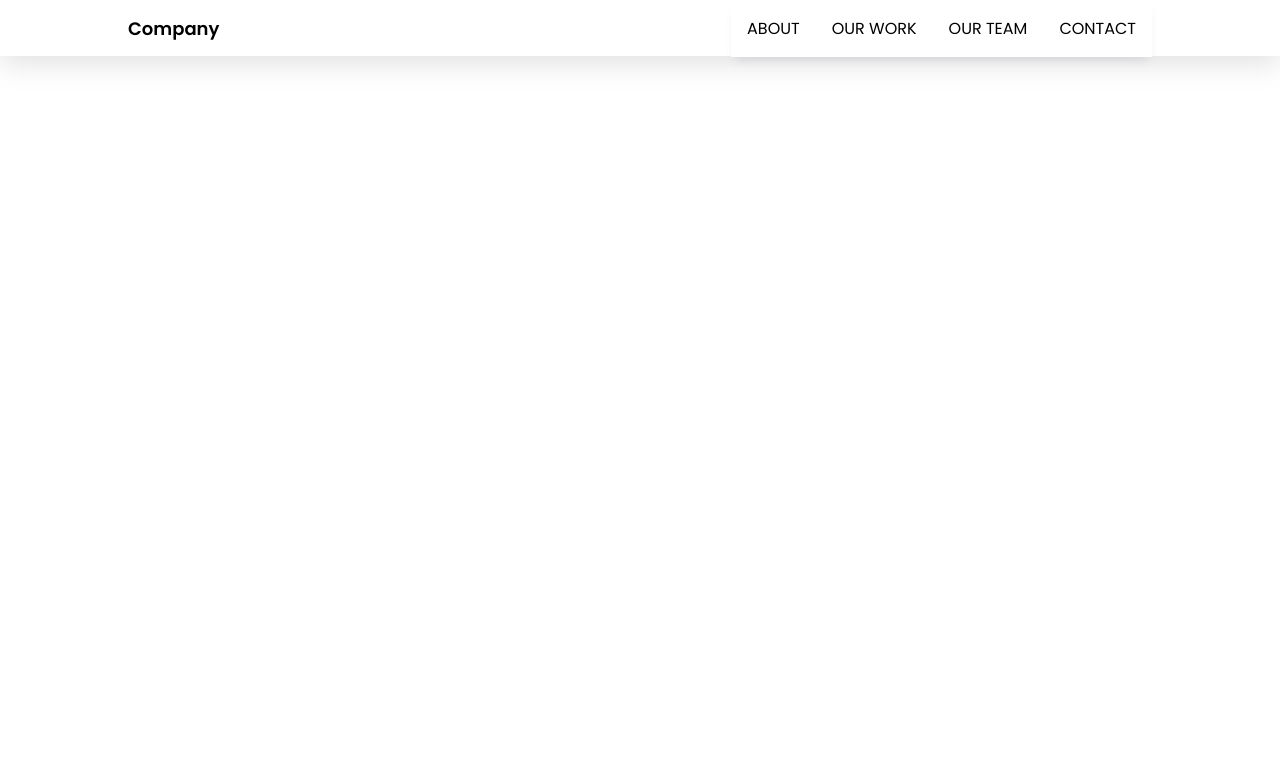
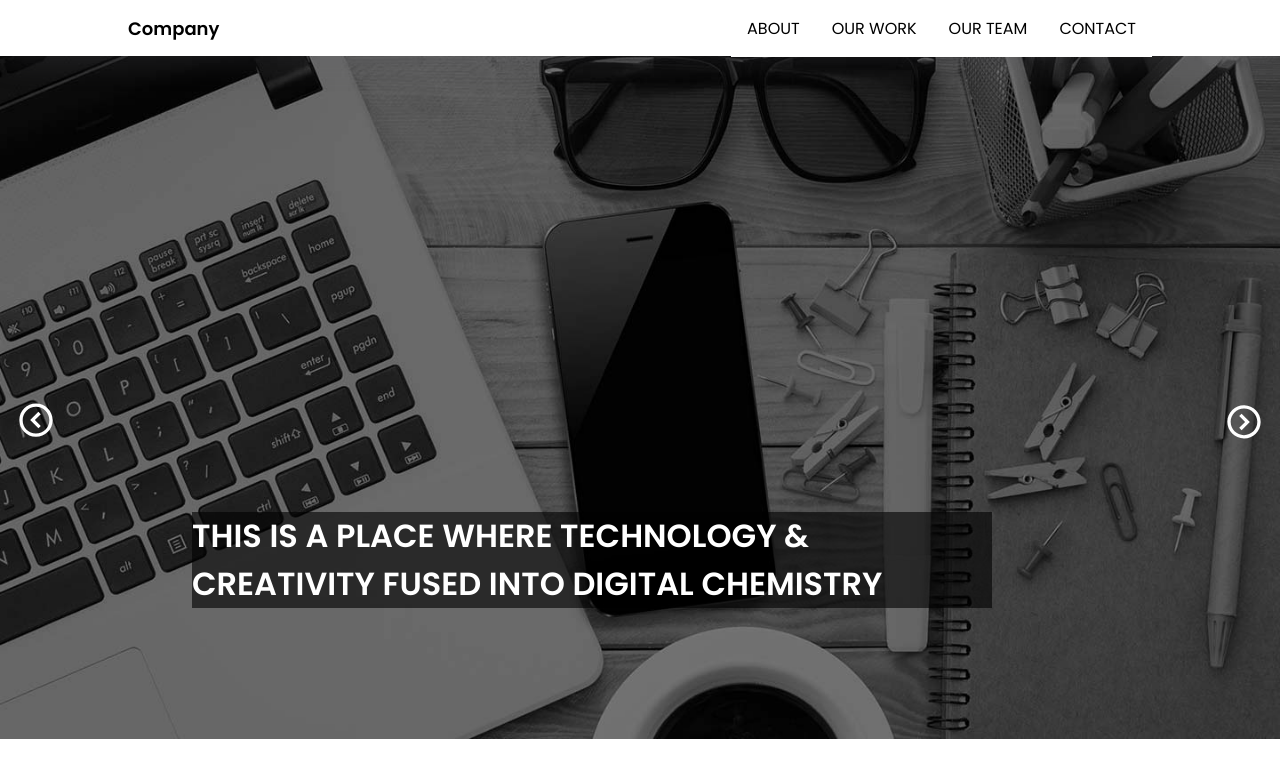
Before and after one commit to pramanarendra/suitmedia-front-end, a React (Create React App) app: page / in a window 1280 px wide. Shown: the top 778 px of the page. Built offline with nearby package versions, Linux system fonts and the light colour scheme.

Commit message:
adding component: carousel

```diff
--- a/src/App.js
+++ b/src/App.js
@@ -1,10 +1,12 @@
 import './App.css';
 import Navbar from './components/Navbar';
+import Carousel from './components/Carousel';
 
 function App() {
   return (
     <div className="App">
       <Navbar />
+      <Carousel />
     </div>
   );
 }
--- /dev/null
+++ b/src/components/Carousel.css
@@ -0,0 +1,48 @@
+.carousel-container {
+    overflow: hidden;
+    width: 100%;
+    position: relative;
+}
+
+.carousel {
+    white-space: nowrap;
+    transition: transform 0.6s cubic-bezier(0.22, 1, 0.36, 1);
+}
+
+.carousel-item {
+    display: inline-block;
+    width: 100%;
+}
+
+.carousel-item img {
+    width: 100%;
+}
+
+.carousel-desc {
+    width: 800px;
+    overflow-wrap: break-word;
+    white-space: normal;
+    background-color: rgba(0, 0, 0, 0.6);
+    text-transform: uppercase;
+    color: white;
+    font-size: 32px;
+    font-weight: 600;
+    position: absolute;
+    bottom: 20%;
+    margin-left: 15%;
+}
+
+.carousel-toggle {
+    position: absolute;
+    width: 40px;
+    cursor: pointer;
+    top: 50%;
+}
+
+.left {
+    left: 16px;
+}
+
+.right {
+    right: 16px;
+}
--- /dev/null
+++ b/src/components/Carousel.jsx
@@ -0,0 +1,48 @@
+import React from 'react'
+import { useState } from 'react'
+import CarouselItem from './CarouselItem'
+import CarouselToggle from './CarouselToggle'
+import './Carousel.css'
+import Banner1 from '../assets/bg.jpg'
+import Banner2 from '../assets/about-bg.jpg'
+
+const Carousel = () => {
+    // isi data carousel
+    const banners = [
+        {
+            img: Banner1,
+            desc: "this is a place where technology & creativity fused into digital chemistry"
+        },
+        {
+            img: Banner2,
+            desc: "we don't have the best but we have the greatest team"
+        }
+    ]
+
+    const [currentSlide, setCurrentSlide] = useState(0)
+
+    const prev = () => {
+        const index = currentSlide > 0 ? currentSlide - 1 : banners.length - 1;
+        setCurrentSlide(index);
+    }
+
+    const next = () => {
+        const index = currentSlide < banners.length - 1 ? currentSlide + 1 : 0;
+        setCurrentSlide(index);
+    }
+
+    return (
+        <div className="carousel-container">
+            <div className="carousel" style={{ transform: `translateX(${-currentSlide * 100}%)` }}>
+                {banners.map((banner, index) => {
+                    return (
+                        <CarouselItem key={index} img={banner.img} desc={banner.desc} />
+                    )
+                })}
+            </div>
+            <CarouselToggle prev={prev} next={next} />
+        </div>
+    )
+}
+
+export default Carousel
--- /dev/null
+++ b/src/components/CarouselItem.jsx
@@ -0,0 +1,13 @@
+import React from 'react'
+import './Carousel.css'
+
+const CarouselItem = ({ img, desc }) => {
+    return (
+        <div className="carousel-item">
+            <img src={img} alt="banner image" />
+            <p className='carousel-desc'>{desc}</p>
+        </div>
+    )
+}
+
+export default CarouselItem
--- /dev/null
+++ b/src/components/CarouselToggle.jsx
@@ -0,0 +1,15 @@
+import React from 'react'
+import ChevronLeft from '../assets/chevron-left.svg'
+import ChevronRight from '../assets/chevron-right.svg'
+
+
+const CarouselToggle = ({ prev, next }) => {
+    return (
+        <div className='carousel-toggle-container'>
+            <img src={ChevronLeft} className="carousel-toggle left" alt="chevron left" onClick={prev} />
+            <img src={ChevronRight} className="carousel-toggle right" alt="chevron right" onClick={next} />
+        </div>
+    )
+}
+
+export default CarouselToggle
--- a/src/components/Dropdown.js
+++ b/src/components/Dropdown.jsx
@@ -1,4 +1,3 @@
-import { useState } from "react"
 import '../components/Dropdown.css'
 
 const Dropdown = () => {
@@ -8,7 +7,7 @@ const Dropdown = () => {
   return (
     <>
       <ul className="dropdown">
-        { dropdownItems.map((item, index) => {
+        {dropdownItems.map((item, index) => {
           return (
             <li key={index} className='dropdown-item'>{item}</li>
           )
--- a/src/components/Navbar.css
+++ b/src/components/Navbar.css
@@ -7,6 +7,7 @@
     justify-content: space-between;
     align-items: center;
     padding: 0 16px;
+    z-index: 1;
     box-shadow: rgba(100, 100, 111, 0.2) 0px 7px 29px 0px;
 }
 
@@ -66,5 +67,6 @@
         top: 0;
         left: 0;
         width: auto;
+        box-shadow: none;
     }
 }
--- a/src/components/Navbar.js
+++ /dev/null
@@ -1,41 +0,0 @@
-import { useState } from "react";
-import './Navbar.css'
-import Dropdown from "./Dropdown";
-import HamburgerIcon from '../assets/hamburger.svg'
-import CloseIcon from '../assets/close.svg'
-
-import React from 'react'
-
-const Navbar = () => {
-    const [menu, setMenu] = useState(false);
-    const [dropDown, setDropDown] = useState(false);
-
-    const handleMenu = () => setMenu(!menu);
-
-  return (
-    <>
-        <nav className="navbar">
-            <p className="navbar-logo">Company</p>
-
-            <div className="navbar-hamburger" onClick={ handleMenu }>
-                <img src={ menu ? CloseIcon : HamburgerIcon } alt="" />
-            </div>
-
-            <ul className={ menu ? 'navbar-menu active' : 'navbar-menu'}>
-                <li className="menu-item"
-                onMouseEnter={() => setDropDown(true)}
-                onMouseLeave={() => setDropDown(false)}>
-                    About
-                    { dropDown && <Dropdown /> }
-                </li>
-
-                <li className="menu-item">Our Work</li>
-                <li className="menu-item">Our Team</li>
-                <li className="menu-item">Contact</li>
-            </ul>
-        </nav>
-    </>
-  )
-}
-
-export default Navbar
--- /dev/null
+++ b/src/components/Navbar.jsx
@@ -0,0 +1,41 @@
+import { useState } from "react";
+import './Navbar.css'
+import Dropdown from "./Dropdown";
+import HamburgerIcon from '../assets/hamburger.svg'
+import CloseIcon from '../assets/close.svg'
+
+import React from 'react'
+
+const Navbar = () => {
+    const [menu, setMenu] = useState(false);
+    const [dropDown, setDropDown] = useState(false);
+
+    const handleMenu = () => setMenu(!menu);
+
+    return (
+        <>
+            <nav className="navbar">
+                <p className="navbar-logo">Company</p>
+
+                <div className="navbar-hamburger" onClick={handleMenu}>
+                    <img src={menu ? CloseIcon : HamburgerIcon} alt="navbar-toggle" />
+                </div>
+
+                <ul className={menu ? 'navbar-menu active' : 'navbar-menu'}>
+                    <li className="menu-item"
+                        onMouseEnter={() => setDropDown(true)}
+                        onMouseLeave={() => setDropDown(false)}>
+                        About
+                        {dropDown && <Dropdown />}
+                    </li>
+
+                    <li className="menu-item">Our Work</li>
+                    <li className="menu-item">Our Team</li>
+                    <li className="menu-item">Contact</li>
+                </ul>
+            </nav>
+        </>
+    )
+}
+
+export default Navbar
```
Also changed, not shown: src/assets/chevron-left.svg (added), src/assets/chevron-right.svg (added).
